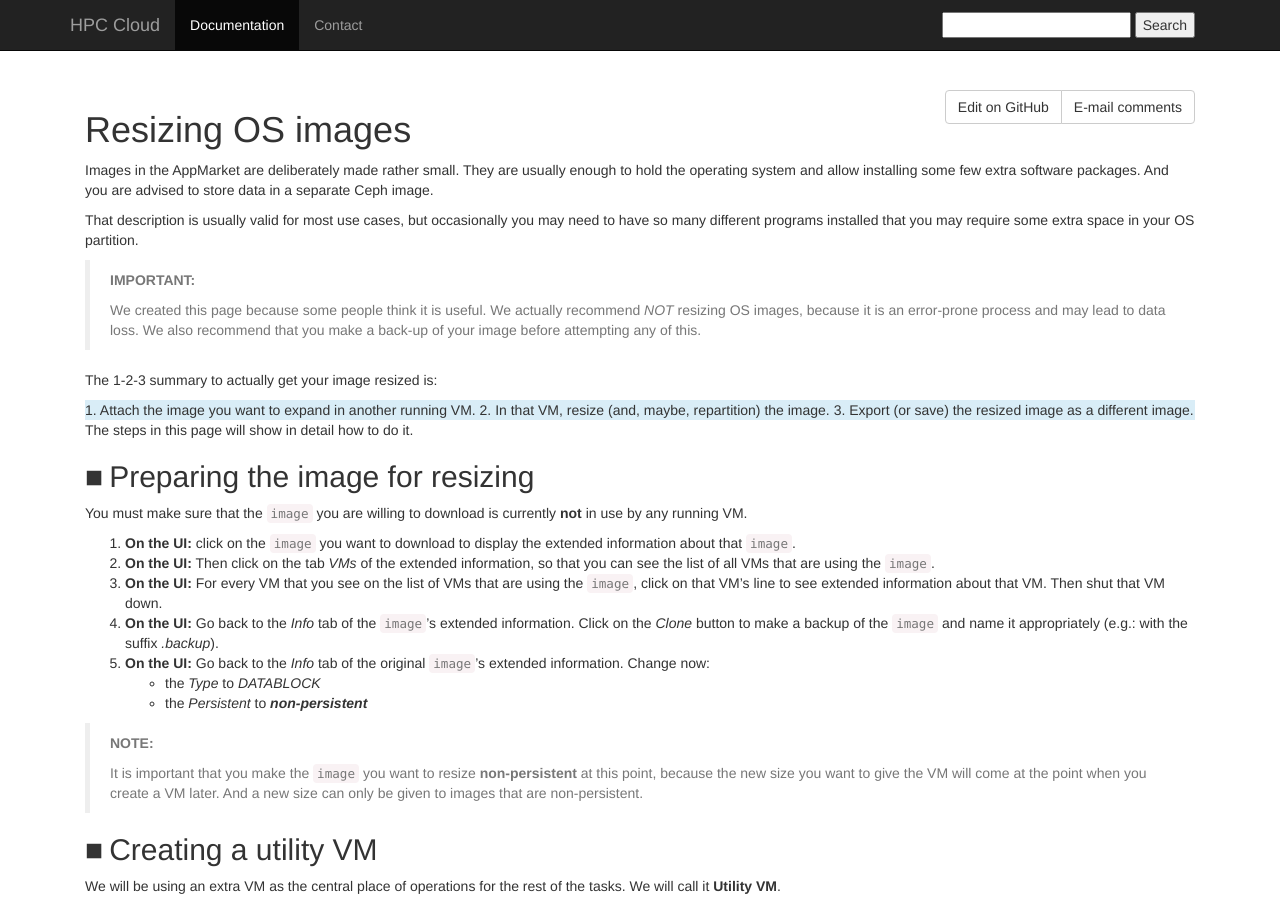
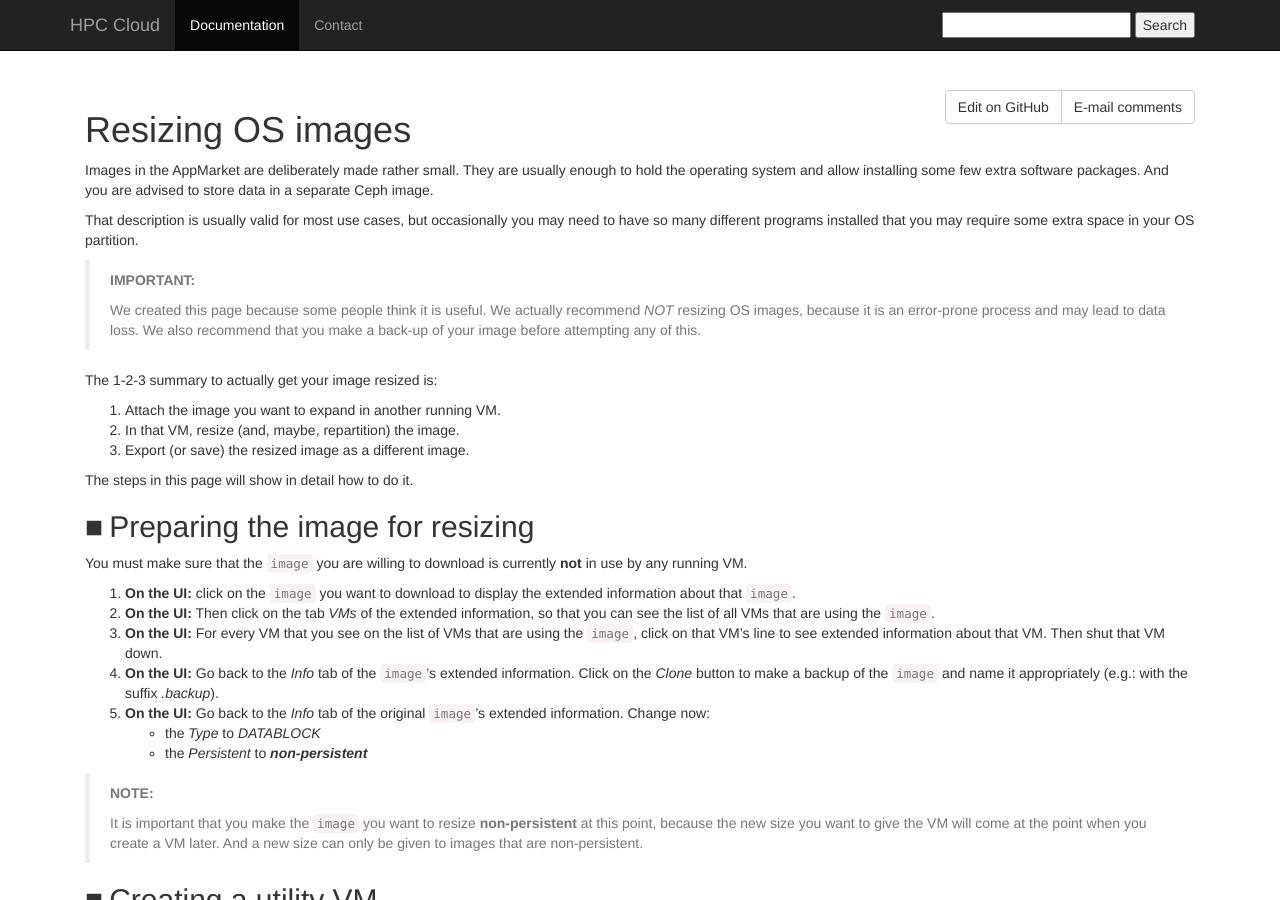
Before and after one commit to sara-nl/clouddocs, a Jekyll site: the page built from resize_os_image.markdown, in a window 1280 px wide and 900 px high. Built offline with Jekyll 4.4.1, drawn with Linux system fonts in a browser that asks for light colours; nearby versions of some CDN libraries.

Commit message:
Update resize_os_image.markdown

```diff
--- a/resize_os_image.markdown
+++ b/resize_os_image.markdown
@@ -13,11 +13,9 @@ That description is usually valid for most use cases, but occasionally you may n
 
 The 1-2-3 summary to actually get your image resized is:
 
-<div class="bg-info">
 1. Attach the image you want to expand in another running VM.
 2. In that VM, resize (and, maybe, repartition) the image.
 3. Export (or save) the resized image as a different image.
-</div>
 
 The steps in this page will show in detail how to do it.
 
```
